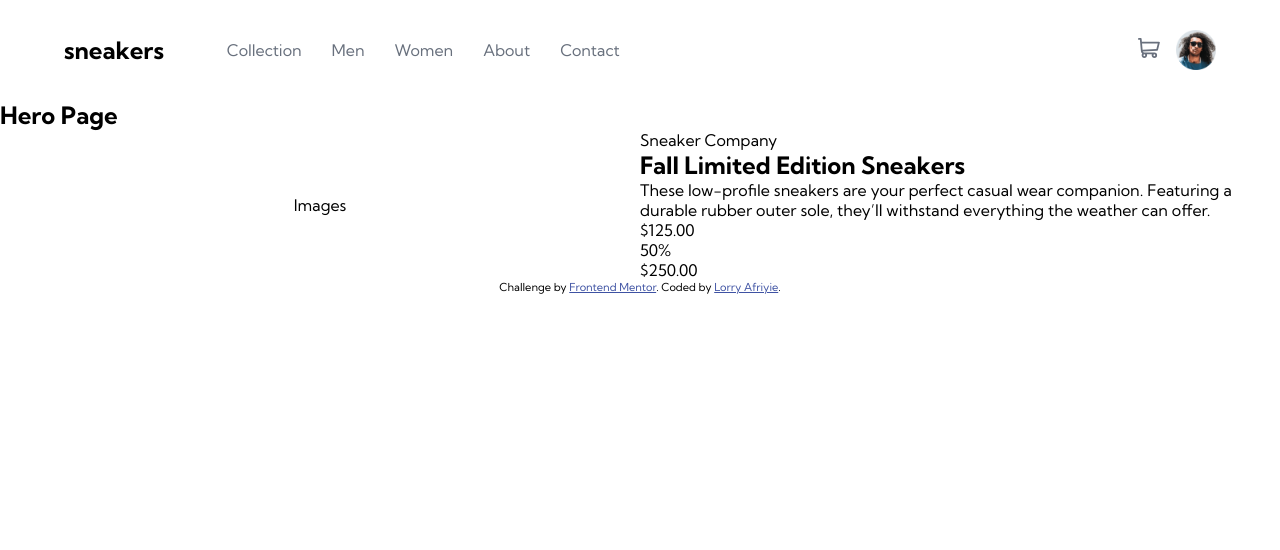
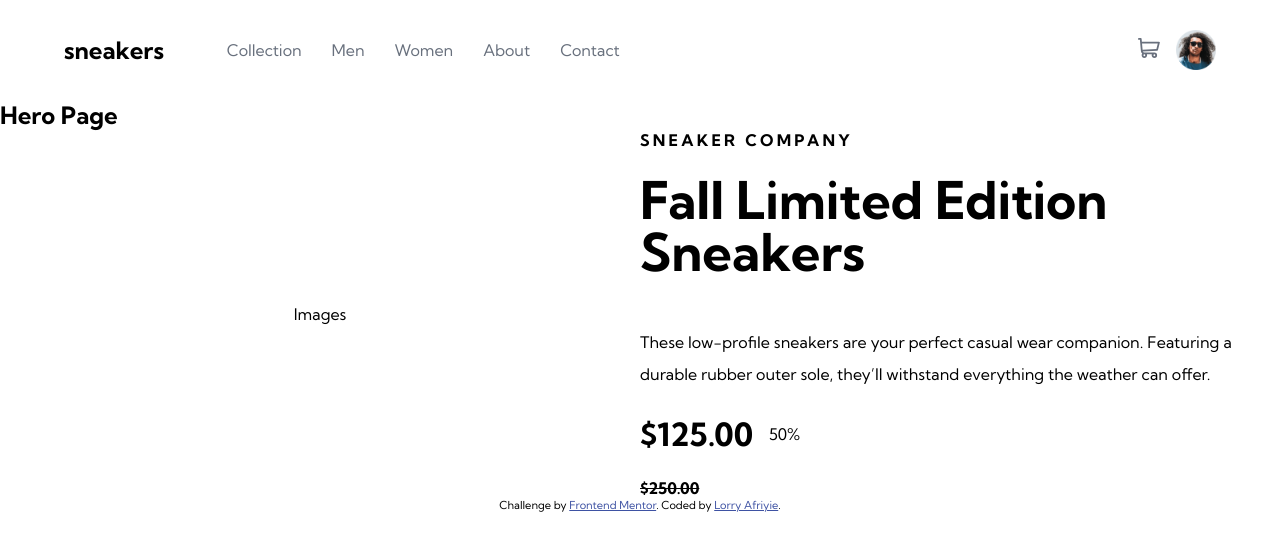
Before and after one commit to LorryAfriyie/ecommerce-product-page, a React (Vite) app: page / in a window 1280 px wide. Shown: the top 550 px of the page. Built offline with nearby package versions, Linux system fonts and the light colour scheme.

Commit message:
Styling product information section

```diff
--- a/src/components/ProductPage.tsx
+++ b/src/components/ProductPage.tsx
@@ -17,9 +17,11 @@ export function ProductPage() {
           </p>
 
           <div className="proudct-page__price-block">
-            <p className="product-page__discount-price">$125.00</p>
+            <div className="discount">
+              <p className="product-page__discount-price">$125.00</p>
 
-            <p className="proudct-page__discount-percentage">50% </p>
+              <p className="proudct-page__discount-percentage">50% </p>
+            </div>
 
             <p className="product-page__original-price">$250.00</p>
           </div>
--- a/src/scss/ProductPage.scss
+++ b/src/scss/ProductPage.scss
@@ -13,4 +13,39 @@
     display: grid;
     place-content: center;
   }
+
+  &__company-name {
+    text-transform: uppercase;
+    letter-spacing: 0.2rem;
+    font-weight: 700;
+    margin-block-end: 1.5rem;
+  }
+
+  &__product-heading {
+    font-size: 3.25rem;
+    line-height: 1;
+    margin-block-end: 3rem;
+  }
+
+  &__product-description {
+    line-height: 2;
+  }
+
+  &__discount-price {
+    font-size: 2rem;
+    font-weight: 700;
+  }
+
+  .discount {
+    display: flex;
+    align-items: center;
+    gap: 1rem;
+    margin-block-start: 1.5rem;
+    margin-block-end: 1.5rem;
+  }
+
+  &__original-price {
+    text-decoration: line-through;
+    font-weight: 700;
+  }
 }
```
